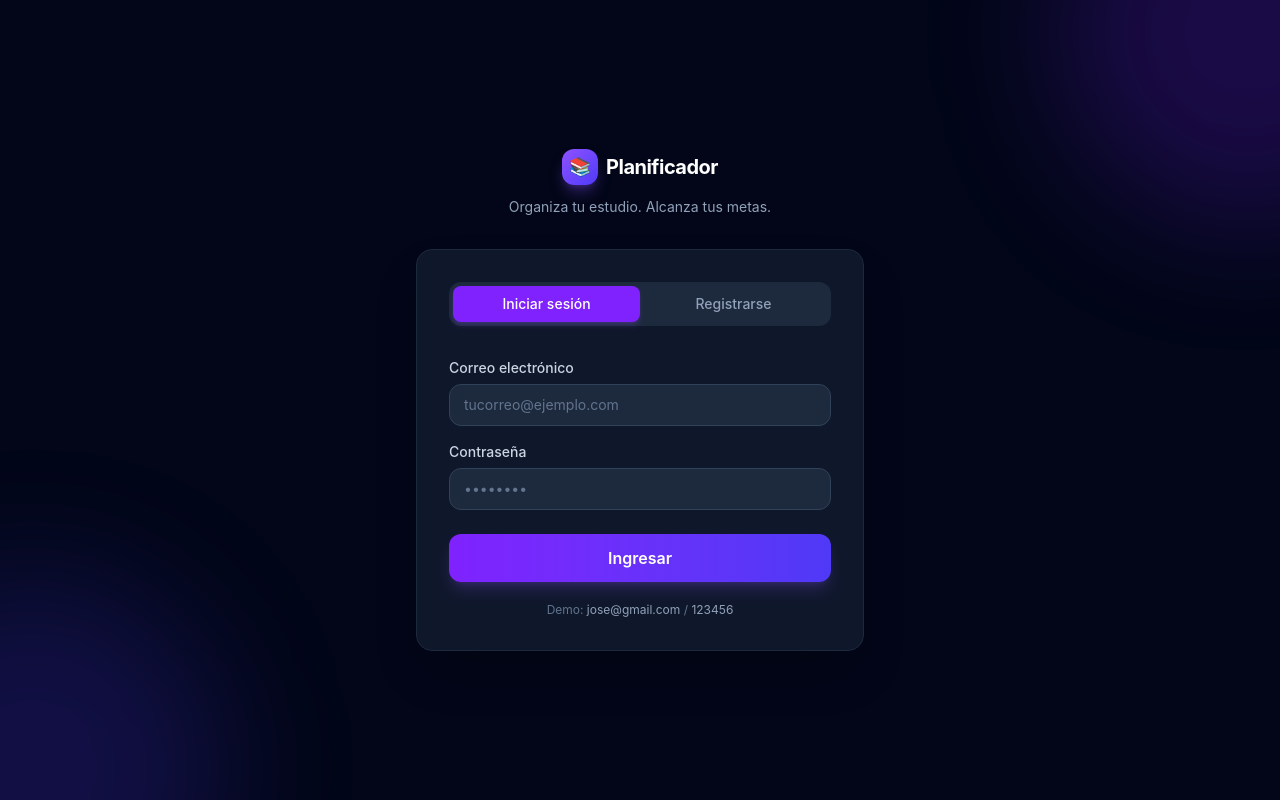
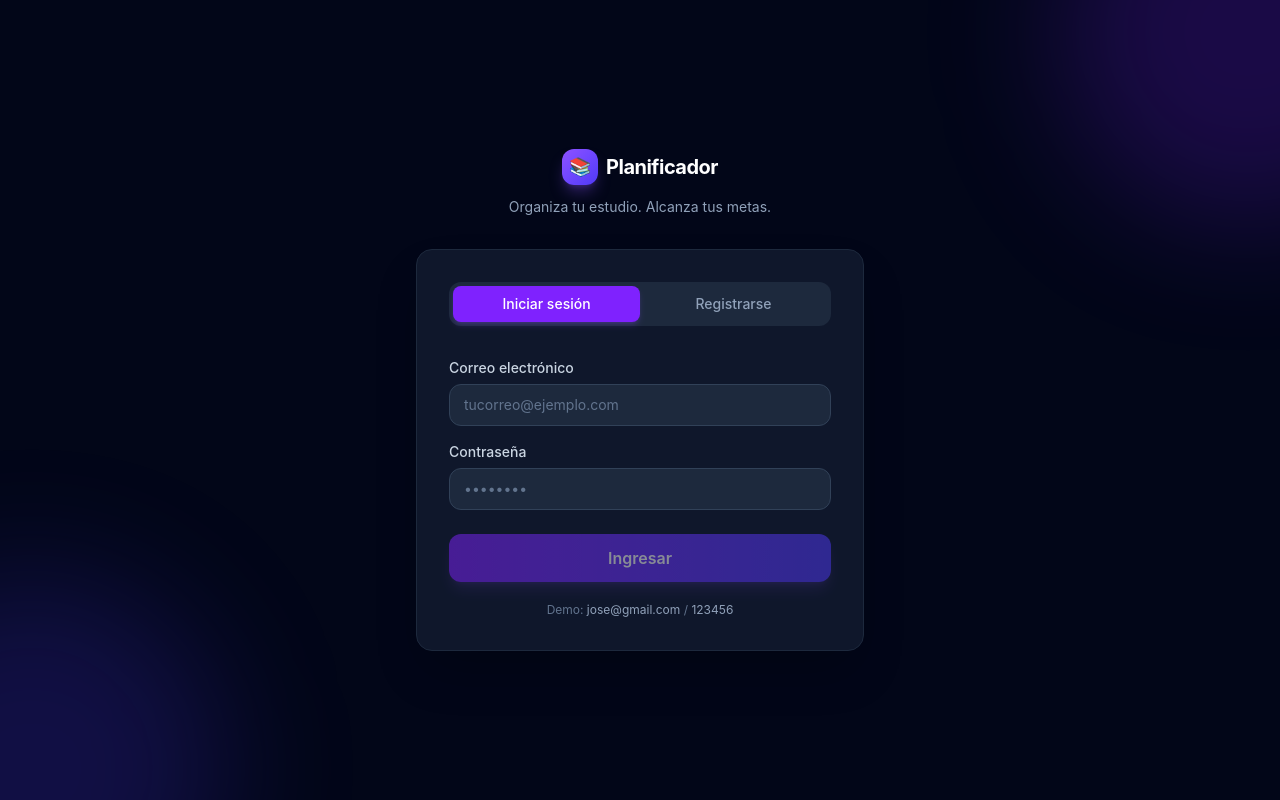
Before and after one commit to sebastiansantos-312/planificador-estudio-app-frontend, a React (Vite) app: page /auth in a window 1280 px wide. Built offline with nearby package versions, Linux system fonts and the light colour scheme.

Commit message:
fix: enhance form submission button validation for AuthPage

```diff
--- a/src/pages/AuthPage.tsx
+++ b/src/pages/AuthPage.tsx
@@ -196,7 +196,14 @@ export default function AuthPage() {
                             </div>
                         )}
 
-                        <button type="submit" disabled={isLoading}
+                        <button
+                            type="submit"
+                            disabled={
+                                isLoading ||
+                                !email.trim() ||
+                                !password.trim() ||
+                                (mode === "register" && (!firstName.trim() || !lastName.trim()))
+                            }
                             className="w-full bg-gradient-to-r from-violet-600 to-indigo-600 hover:from-violet-500 hover:to-indigo-500 disabled:opacity-50 disabled:cursor-not-allowed text-white font-semibold py-3 rounded-xl transition-all duration-200 shadow-lg shadow-violet-500/20 focus:outline-none focus:ring-2 focus:ring-violet-500 focus:ring-offset-2 focus:ring-offset-slate-900 mt-2"
                         >
                             {isLoading ? "Cargando..." : mode === "login" ? "Ingresar" : "Crear cuenta"}
```
